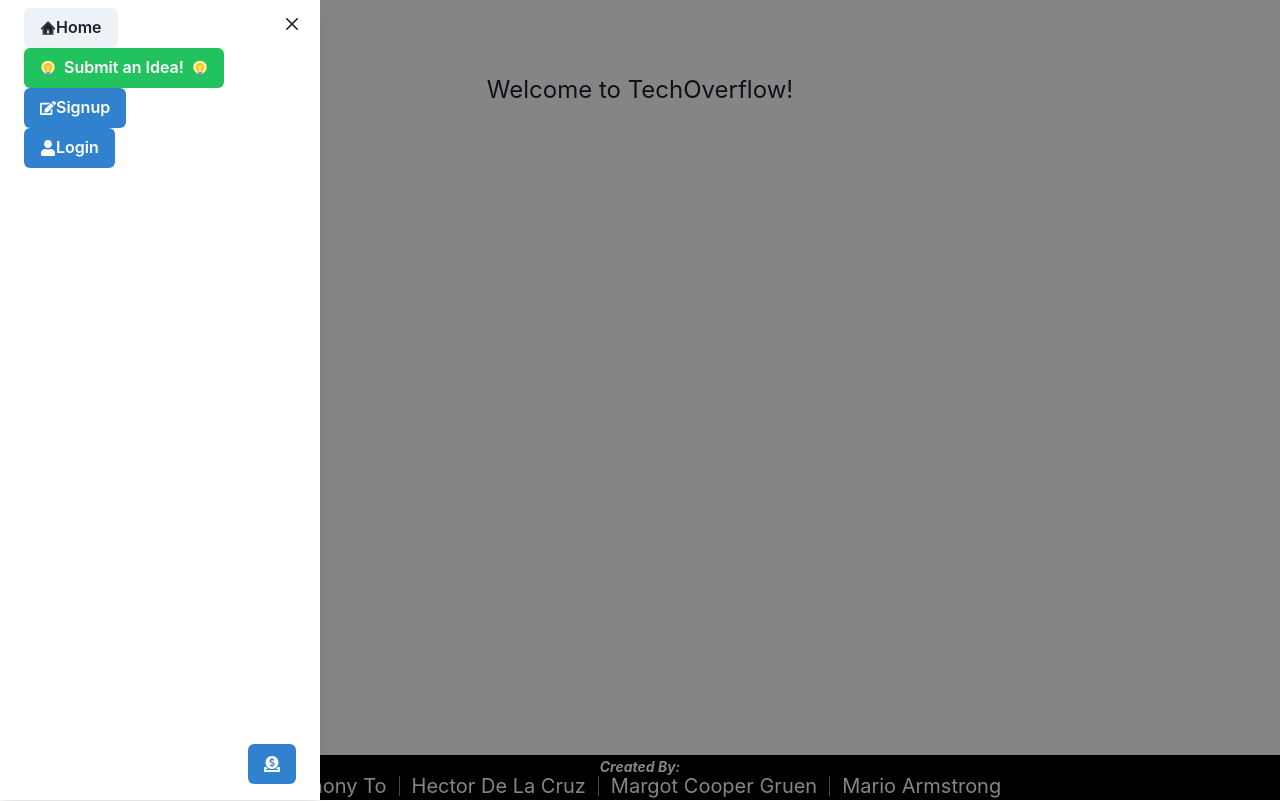
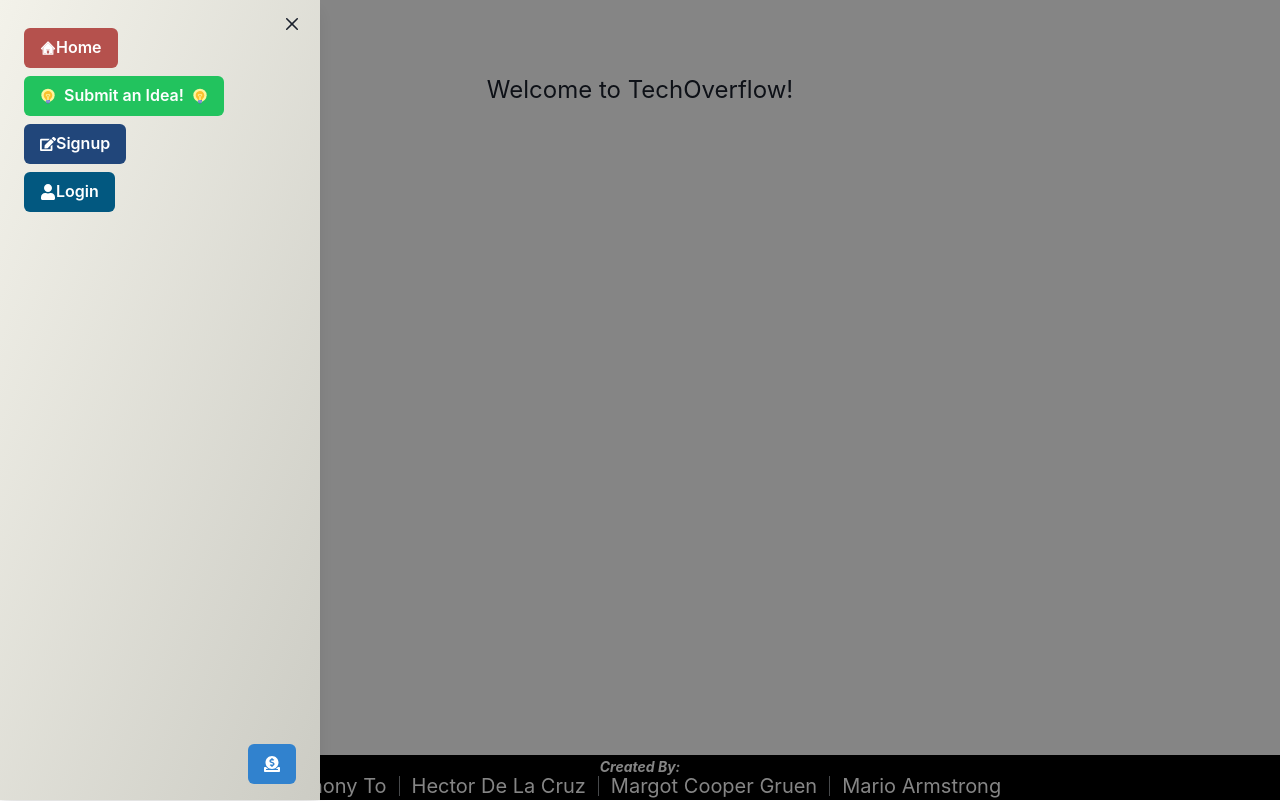
Before and after one commit to toTOEro/techOverflow, a React (Create React App) app in the folder client/: page / in a window 1280 px wide. Both pictures are taken after a click on the button "nav". Built offline with nearby package versions, Linux system fonts and the light colour scheme; no server answers; the HTML template or start-up script is replaced by a standard one.

Commit message:
messing with the nav colors

```diff
--- a/client/src/components/Nav/index.js
+++ b/client/src/components/Nav/index.js
@@ -11,6 +11,8 @@ import {
   DrawerOverlay,
   DrawerContent,
   DrawerCloseButton,
+  Stack,
+  Flex,
 } from "@chakra-ui/react";
 import { FaUser, FaEdit } from "react-icons/fa";
 import { AiTwotoneHome } from "react-icons/ai";
@@ -30,11 +32,12 @@ export default function Nav() {
       />
       <Drawer isOpen={isOpen} placement="left" onClose={onClose}>
         <DrawerOverlay />
-        <DrawerContent>
+        <DrawerContent pt="20px" bgGradient="linear(to-br, #F3F2EA, #CCCCC4)">
           <DrawerCloseButton />
-          <DrawerBody alignItems="center" justifyContent="space-between">
+          <DrawerBody>
+            <Stack>
               <Box>
-              <Button as="a" href="/">
+                <Button as="a" href="/" bg="#B5514D" color="white">
                   <AiTwotoneHome />
                   Home
                 </Button>
@@ -43,17 +46,18 @@ export default function Nav() {
                 <IdeaForm />
               </Box>
               <Box>
-              <Button as="a" href="/Signup" colorScheme="blue">
+                <Button as="a" href="/Signup" bg="#21467A" color="white">
                   <FaEdit />
                   Signup
                 </Button>
               </Box>
               <Box>
-              <Button as="a" href="/Login" colorScheme="blue">
+                <Button as="a" href="/Login" bg="#025880" color="white">
                   <FaUser />
                   Login
                 </Button>
               </Box>
+            </Stack>
           </DrawerBody>
           <DrawerFooter>
             <Donate />
```
Lines whose indentation alone changed are shown as unchanged.
